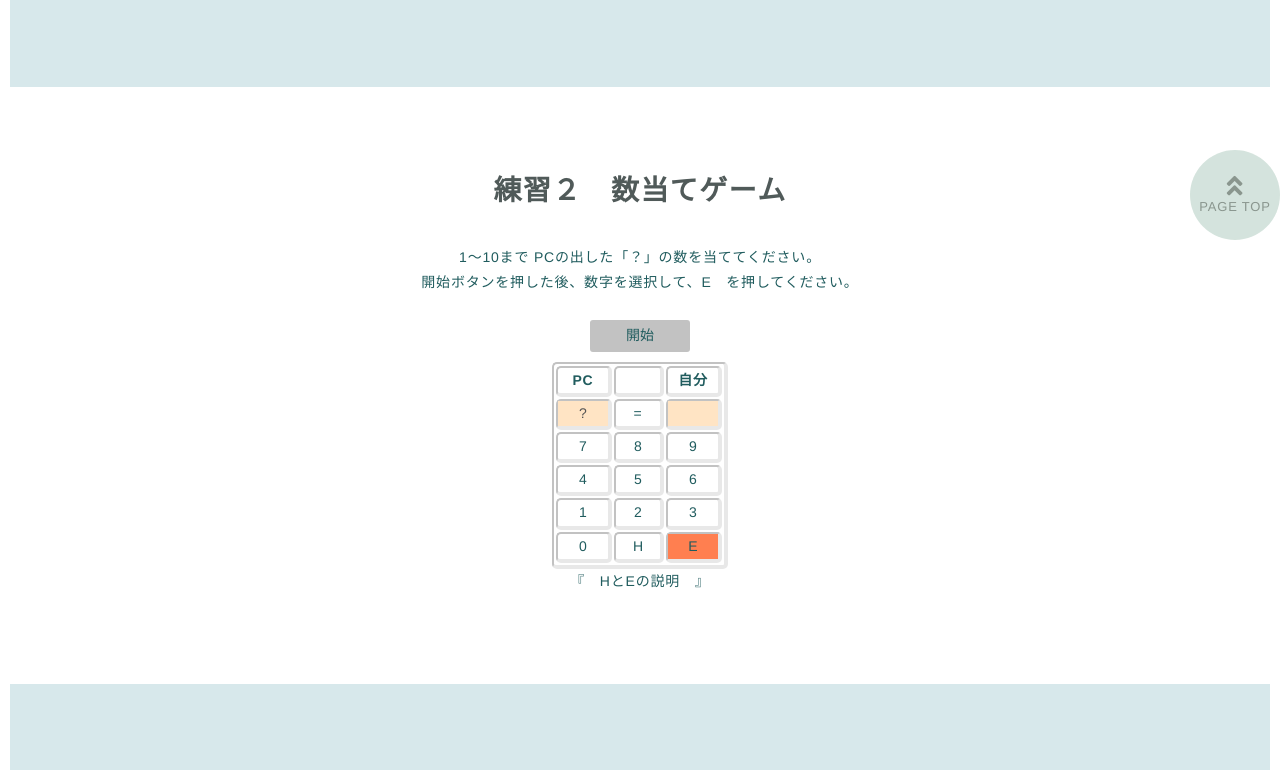
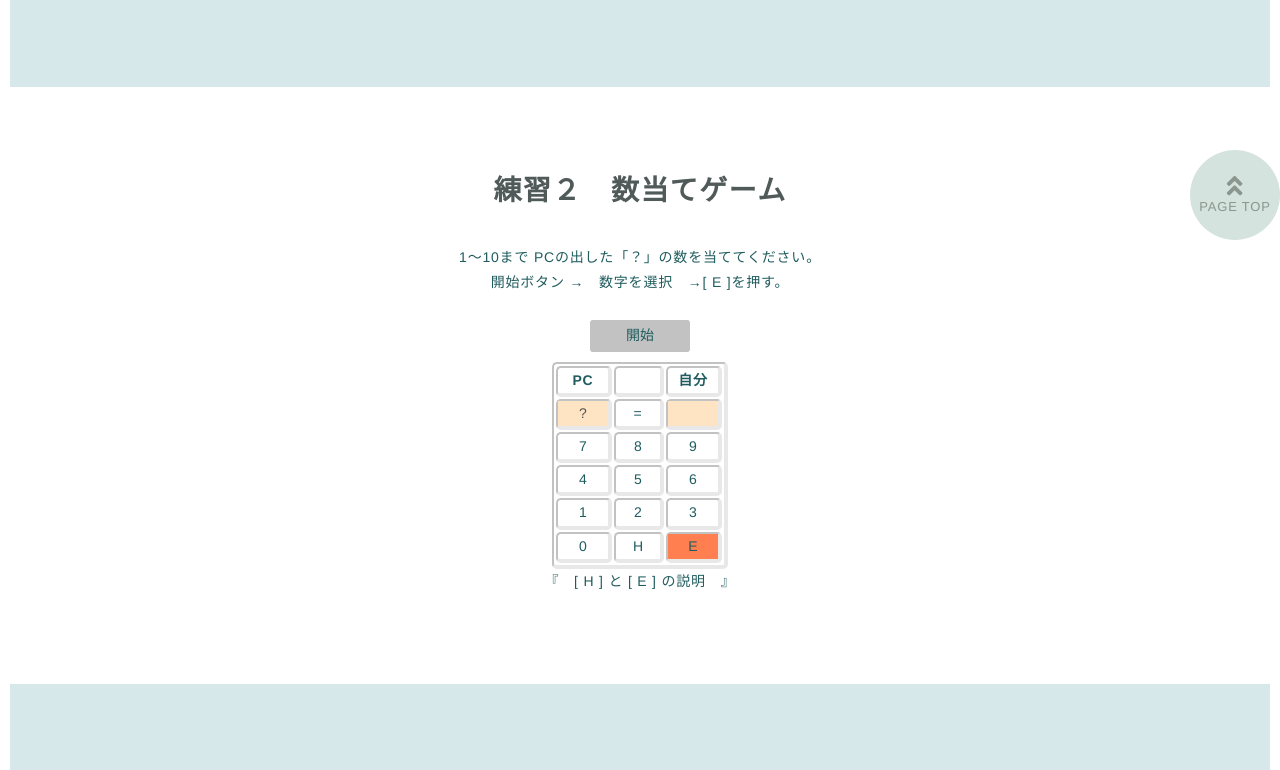
Before and after one commit to mirocu/portfolio, a plain HTML site: page works_1.html in a window 1280 px wide. Shown: the part 610-1380 px from the top of the page. Drawn offline with nearby package versions, Linux system fonts and the light colour scheme.

Commit message:
change work word

```diff
--- a/works_1.html
+++ b/works_1.html
@@ -67,7 +67,7 @@
                         <p class="title">練習２　数当てゲーム　</p>
                             <p class="main-text">
                                     <p>1～10まで <br class="sp-only">PCの出した「？」の数を当ててください。</p>
-                                    <p>開始ボタンを押した後、数字を選択して、E　を押してください。</p>
+                                     <p>開始ボタン →　数字を選択　→[ E ]を押す。</p>
                                     <br>
 
                                     <div>
@@ -109,7 +109,7 @@
                                             </tr>
                                         </table>
 
-                                        <div class="balloonoya" onclick="showBalloon()">『　HとEの説明　』
+                                        <div class="balloonoya" onclick="showBalloon()">『　[ H ] と [ E ] の説明　』
                                             <span class="balloon1" id="makeImg">
                                                 H　は　ヒントボタンです。<br>
                                                 E　は　挑戦ボタンです。
```
